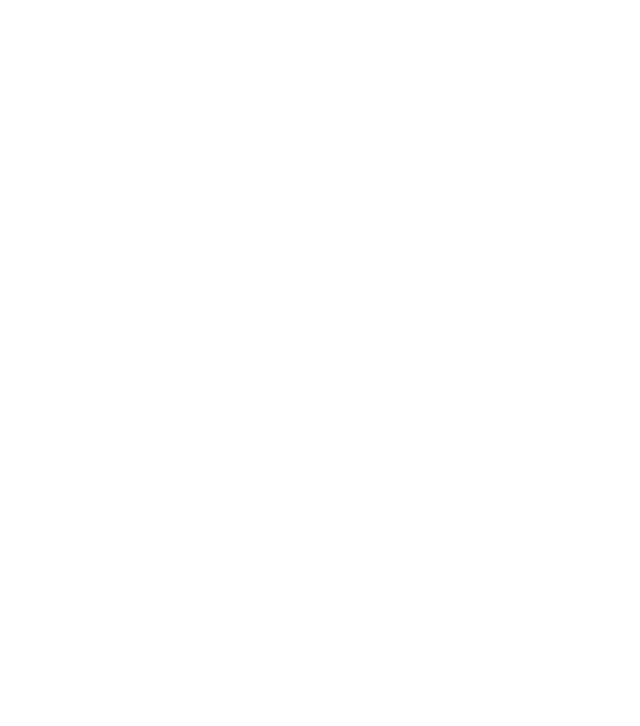
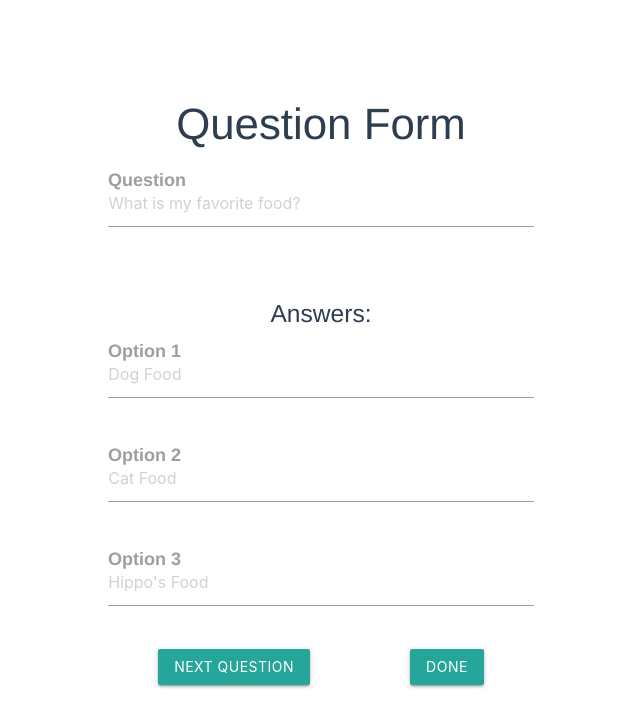
Before and after one commit to hwdykm/HWDYKM, a Vue app in the folder client/: page /create-questions in a window 1280 px wide. Shown: the top 726 px of the page, without its empty margins (319-959 px from the left). Built offline with nearby package versions, Linux system fonts and the light colour scheme.

Commit message:
membuat form question dengan penambahan method untuk update ke field question di firebase pada collection hwdykm

```diff
--- a/client/src/api/firebase.js
+++ b/client/src/api/firebase.js
@@ -13,4 +13,4 @@
 
 const db = firebase.firestore();
 
-export default db;
+export { db, firebase };
--- a/client/src/components/Navbar.vue
+++ b/client/src/components/Navbar.vue
@@ -11,7 +11,7 @@
 <script>
 export default {
 
-}
+};
 </script>
 
 <style>
--- a/client/src/router.js
+++ b/client/src/router.js
@@ -28,6 +28,11 @@
       name: 'InputRoomName',
       component: () => import(/* webpackChunkName: "InputRoomName" */ './views/InputRoomName.vue'),
     },
+    {
+      path: '/create-questions',
+      name: 'CreateQuestions',
+      component: () => import(/* webpackChunkName: "CreateQuestions" */ './views/CreateQuestions.vue')
+    }
   ],
 });
 
--- /dev/null
+++ b/client/src/views/CreateQuestions.vue
@@ -0,0 +1,102 @@
+<template>
+    <div class="container my-5" id="form-question">
+        <h3 class="form-space">Question Form</h3>
+
+        <form @submit.prevent="addQuestion">
+                <div class="row">
+                    <div class="input-field col s6 offset-s3">
+                        <input placeholder="What is my favorite food?" id="first_name2" type="text" class="validate" v-model="question">
+                        <label class="active label-form" for="first_name2">Question</label>
+                    </div>
+                </div>
+
+                <h5 class="my-3">Answers:</h5>
+                <div class="row">
+                    <div class="input-field col s6 offset-s3">
+                        <input placeholder="Dog Food" id="first_name2" type="text" class="validate" v-model="option1">
+                        <label class="active label-form" for="first_name2">Option 1</label>
+                    </div>
+                </div>
+                <div class="row">
+                    <div class="input-field col s6 offset-s3">
+                        <input placeholder="Cat Food" id="first_name2" type="text" class="validate" v-model="option2">
+                        <label class="active label-form" for="first_name2">Option 2</label>
+                    </div>
+                </div>
+                <div class="row">
+                    <div class="input-field col s6 offset-s3">
+                        <input placeholder="Hippo's Food" id="first_name2" type="text" class="validate" v-model="option3">
+                        <label class="active label-form" for="first_name2">Option 3</label>
+                    </div>
+                </div>
+                <button class="btn waves-effect waves-light mr-3" type="submit" name="action">Next Question</button>
+                <span><button class="btn waves-effect waves-light" type="button" name="action">Done</button></span>
+        </form>
+    </div>
+</template>
+
+<script>
+import { db, firebase } from '@/api/firebase';
+// import firebase from "firebase";
+// var ref = new Firebase('https://how-well-do-you-know-me-aa191.firebaseio.com');
+
+export default {
+    name: 'question-form',
+    data() {
+        return {
+            question: '',
+            option1: '',
+            option2: '',
+            option3: '',
+        }
+    },
+    methods: {
+        addQuestion() {
+            let newQuestion = {
+                question: this.question,
+                options: {
+                    a: this.option1,
+                    b: this.option2,
+                    c: this.option3
+                }
+            }
+
+            db
+                .collection('hwdykm')
+                .doc('I96iqHiMEt9FrJGounOq')
+                .update({
+                    questions: firebase.firestore.FieldValue.arrayUnion(newQuestion)
+                })
+                .then(() => {
+                    console.log('success')
+                    this.question = ''
+                    this.option1 = ''
+                    this.option2 = ''
+                    this.option3 = ''
+                })
+                .catch(err => {
+                    console.log(err)
+                })
+        }
+    }
+};
+</script>
+
+<style>
+    .form-space {
+        margin: 5 auto;
+    }
+    .my-5 {
+        margin-top: 100px;
+    }
+    .my-3 {
+        margin-top: 50px;
+    }
+    .label-form {
+        font-weight: bold;
+        font-size: 1.5em !important;
+    }
+    .mr-3 {
+        margin-right: 100px;
+    }
+</style>
--- a/client/src/views/Home.vue
+++ b/client/src/views/Home.vue
@@ -6,12 +6,12 @@
 </template>
 
 <script>
-import Navbar from '@/components/Navbar.vue'
+import Navbar from '@/components/Navbar.vue';
 
 export default {
-    name: 'home',
-    components: {
-        Navbar
-    },
+  name: 'home',
+  components: {
+    Navbar,
+  },
 };
 </script>
```
